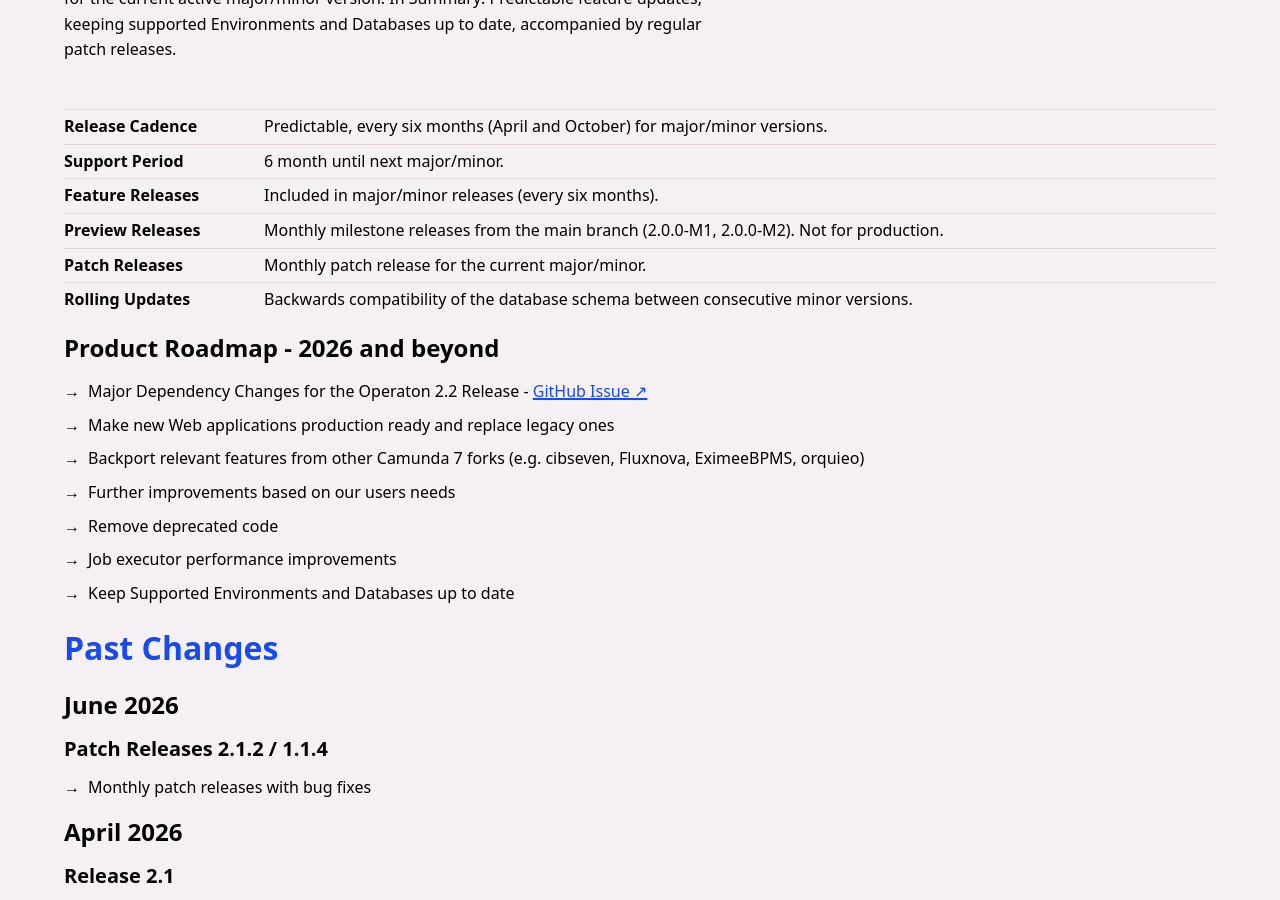
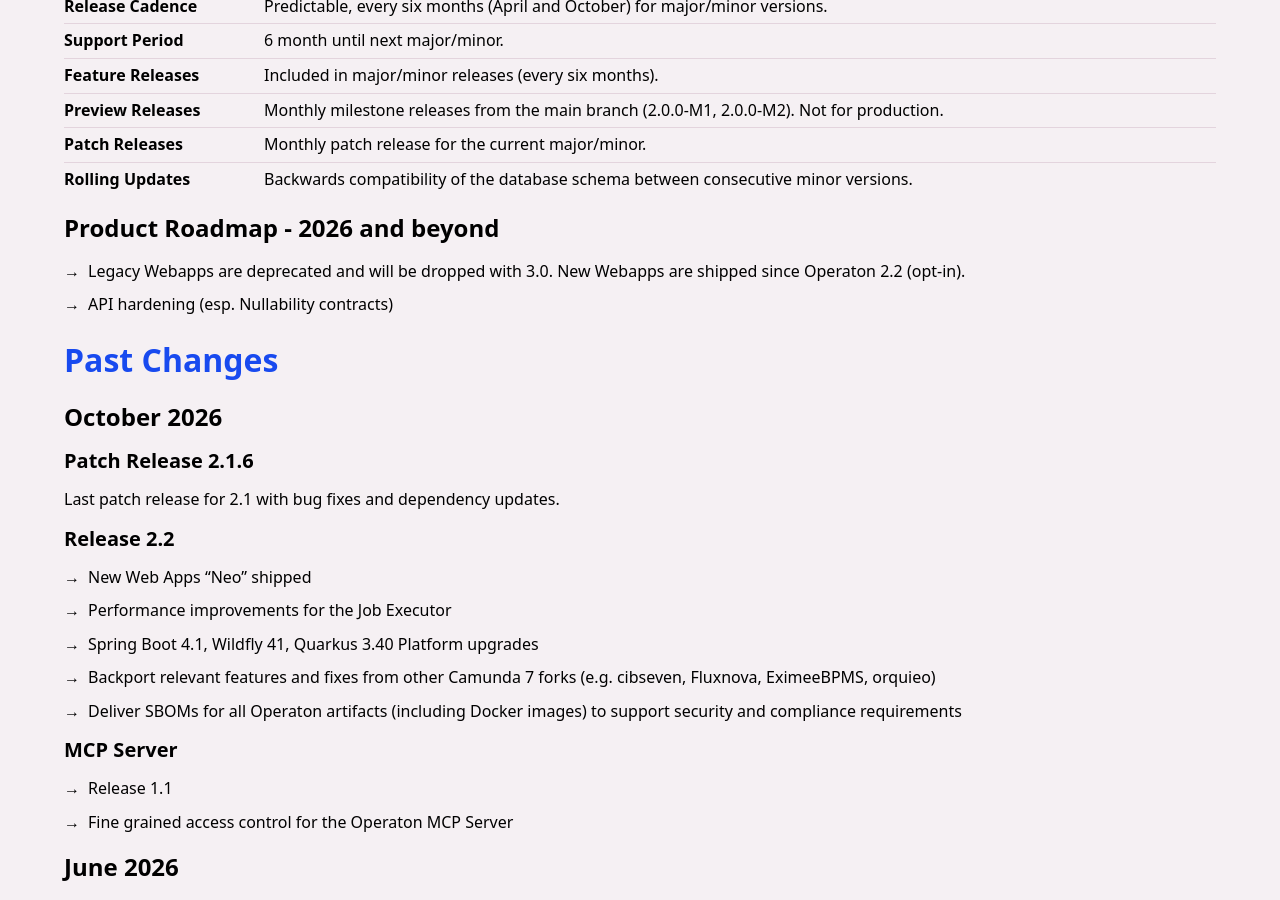
Before and after one commit to operaton/operaton.org, a Jekyll site: the page built from roadmap.md, in a window 1280 px wide and 900 px high, scrolled down 1557 px. Built offline with Jekyll 4.4.1, drawn with Linux system fonts in a browser that asks for light colours; some of the changed text lies outside the part shown.

Commit message:
doc: Update Roadmap

```diff
--- a/roadmap.md
+++ b/roadmap.md
@@ -22,21 +22,25 @@
     <div class="start">Today</div>
     <div class="arrow"></div>
     <div class="group">
-      <h3>June 2026</h3>
-      <div class="task">Release 2.1.2</div>
-      <div class="task">Release 1.1.4</div>
-      <div class="task">Release 2.2.0-M1</div>
+      <h3>Nov 2026 - Mar 2027</h3>
+      <div class="task">Patch Releases for 2.2</div>
     </div>
     <div class="arrow"></div>
     <div class="group">
-      <h3>August 2026</h3>
-      <div class="task">End of Support 1.1</div>
+      <h3>April 2027</h3>
+      <div class="task">Release 2.3</div>
+      <div class="task">Last Patch Release for 2.2</div>
     </div>
     <div class="arrow"></div>
     <div class="group">
-      <h3>October 2026</h3>
-      <div class="task">Release 2.2</div>
-      <div class="task">End of Support 2.1</div>
+      <h3>May 2027 - Sep 2027</h3>
+      <div class="task">Patch Releases for 2.3</div>
+    </div>
+    <div class="arrow"></div>
+    <div class="group">
+      <h3>October 2027</h3>
+      <div class="task">Release 2.4/3.0 (T.B.D.)</div>
+      <div class="task">Last Patch Release for 2.3</div>
     </div>
     <div class="arrow"></div>
     <div class="end"></div>
@@ -46,14 +50,14 @@
 
 ### Planned Release Dates & Compatibility Matrix
 
-| Version    | Release Date | Support Timeline | Summary                                                                        | JDK        | Jakarta EE | Spring Boot | Quarkus  |
-|:-----------|:-------------|:-----------------|:-------------------------------------------------------------------------------|:-----------|:-----------|:------------|:---------|
-| 1.0        | Nov. 2025    | until 1.1        | Feature parity & compatibility with Camunda 7.24                               | 17,21,25   | 10         | 3.5.x       | 3.28.x   |
-| 1.1        | Feb. 2026    | 6 months         | Extended support for Spring Boot 3.5.x                                         | 17,21,25   | 10         | 3.5.x       | 3.30.x   |
-| 2.0        | Mar. 2026    | 1 month          | Spring Boot 4 support, platform upgrades                                       | 17,21,25   | 11         | 4.0.x       | 3.32     |
-| 2.1        | Apr. 2026    | 6 months         | Upgrade to Quarkus LTS. New features. Change to the half-yearly release cycle. | 17,21,25   | 11         | 4.0.x       | 3.33 LTS |
-| 2.2        | Oct. 2026    | 6 months         | New Features. Update Supported Environments and Databases                      | 17,21,25   | 11         | 4.1.x       | next LTS |
-| 2.3 or 3.0 | Apr. 2027    | 6 months         | T.B.A.                                                                         | (17?)21,25 | 11(?)      | 4.?         | next LTS |
+| Version | Release Date | Support Timeline | Summary                                                                        | JDK        | Jakarta EE | Spring Boot | Quarkus  |
+|:--------|:-------------|:-----------------|:-------------------------------------------------------------------------------|:-----------|:-----------|:------------|:---------|
+| 1.0     | Nov. 2025    | until 1.1        | Feature parity & compatibility with Camunda 7.24                               | 17,21,25   | 10         | 3.5.x       | 3.28.x   |
+| 1.1     | Feb. 2026    | 6 months         | Extended support for Spring Boot 3.5.x                                         | 17,21,25   | 10         | 3.5.x       | 3.30.x   |
+| 2.0     | Mar. 2026    | 1 month          | Spring Boot 4 support, platform upgrades                                       | 17,21,25   | 11         | 4.0.x       | 3.32     |
+| 2.1     | Apr. 2026    | 6 months         | Upgrade to Quarkus LTS. New features. Change to the half-yearly release cycle. | 17,21,25   | 11         | 4.0.x       | 3.33 LTS |
+| 2.2     | Oct. 2026    | 6 months         | New Web Apps. Update Supported Environments and Databases                      | 17,21,25   | 11         | 4.1.x       | 3.40 LTS |
+| 2.3     | Apr. 2027    | 6 months         | API hardening, History Outbox, New Webapps Improvements                        | 17,21,25   | 11(?)      | 4.2 (?)     | next LTS |
 
 ### Release Calendar
 
@@ -77,15 +81,29 @@
 
 ### Product Roadmap - 2026 and beyond
 
-- Major Dependency Changes for the Operaton 2.2 Release - [GitHub Issue ↗](https://github.com/operaton/operaton/issues/2840)
-- Make new Web applications production ready and replace legacy ones
-- Backport relevant features from other Camunda 7 forks (e.g. cibseven, Fluxnova, EximeeBPMS, orquieo)
-- Further improvements based on our users needs
-- Remove deprecated code
-- Job executor performance improvements
-- Keep Supported Environments and Databases up to date
+- Legacy Webapps are deprecated and will be dropped with 3.0. New Webapps are shipped since Operaton 2.2 (opt-in).
+- API hardening (esp. Nullability contracts)
 
 ## Past Changes
+
+### October 2026
+
+#### Patch Release 2.1.6
+
+Last patch release for 2.1 with bug fixes and dependency updates.
+
+#### Release 2.2
+
+- New Web Apps "Neo" shipped
+- Performance improvements for the Job Executor
+- Spring Boot 4.1, Wildfly 41, Quarkus 3.40 Platform upgrades
+- Backport relevant features and fixes from other Camunda 7 forks (e.g. cibseven, Fluxnova, EximeeBPMS, orquieo)
+- Deliver SBOMs for all Operaton artifacts (including Docker images) to support security and compliance requirements
+
+#### MCP Server
+
+- Release 1.1
+- Fine grained access control for the Operaton MCP Server
 
 ### June 2026
 
@@ -110,6 +128,10 @@
 - Jakarta EE 11 compliance
 - JUnit 6 support for testing
 - OSGi support removed
+
+### MCP Server
+
+- First release of the [Operaton MCP Server](https://www.npmjs.com/package/@operaton/mcp)
 
 ### February 2026
 
```
Also changed, not shown: index.html (+13 -9 lines).
